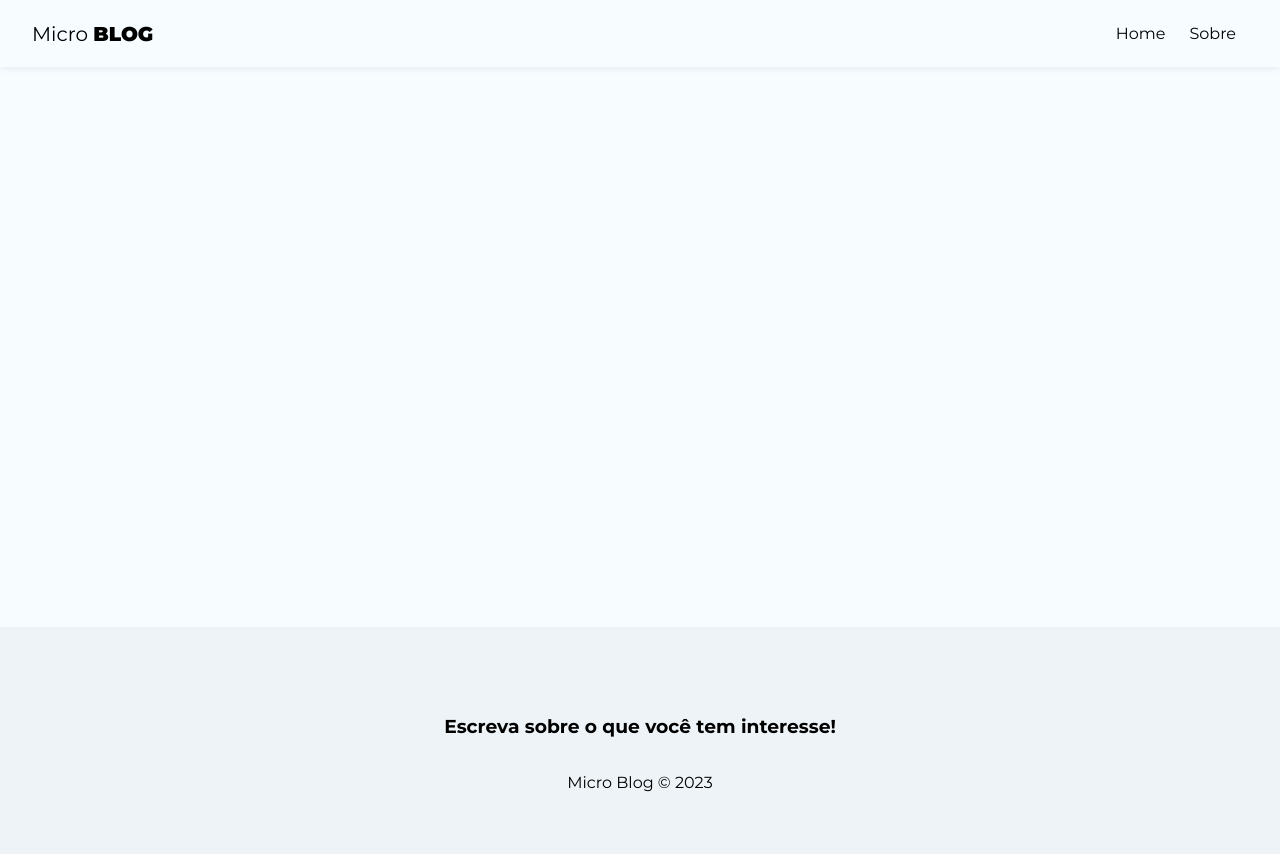
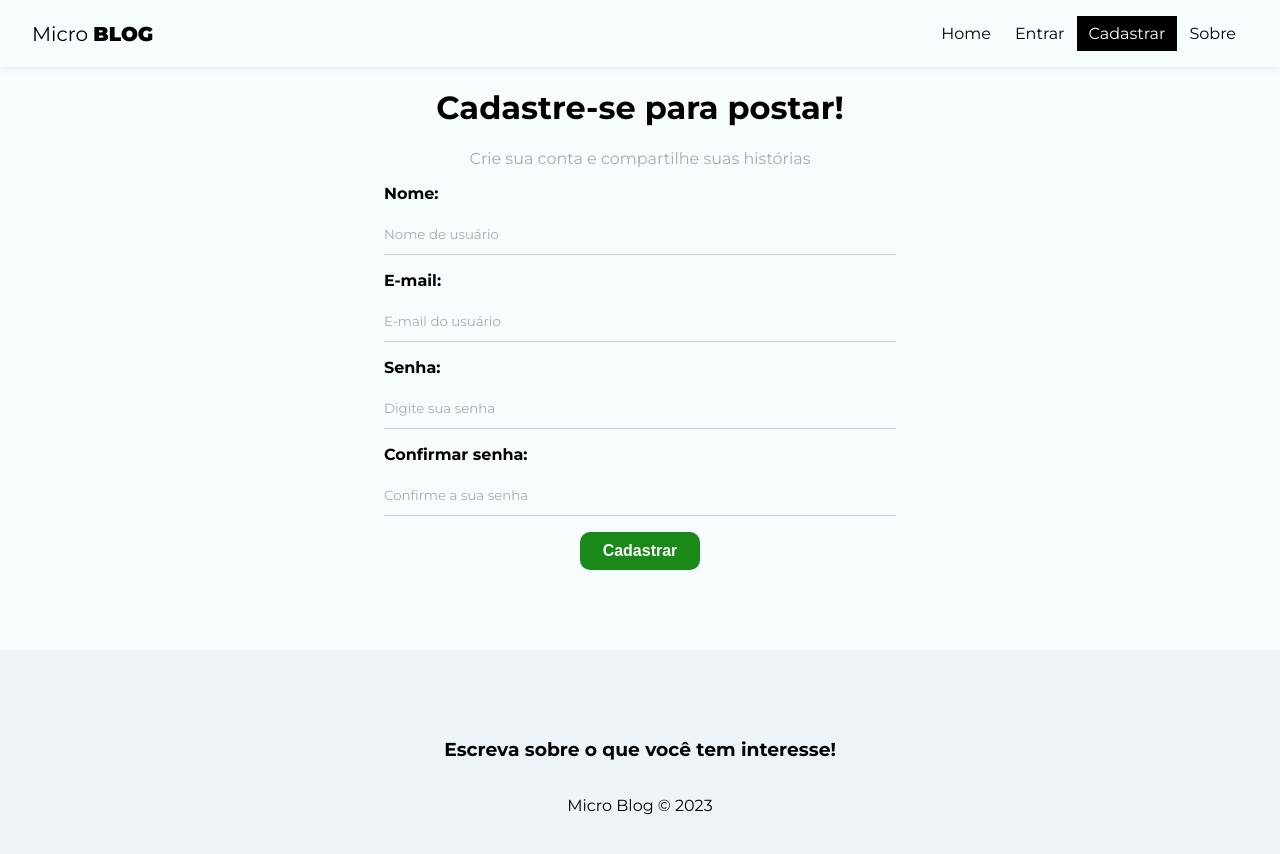
Before and after one commit to Alessandro021/micro-blog, a React (Vite) app: page /register in a window 1280 px wide. Shown: the top 854 px of the page. Built offline with nearby package versions, Linux system fonts and the light colour scheme.

Commit message:
configurando a tela de login

```diff
--- a/src/App.jsx
+++ b/src/App.jsx
@@ -4,6 +4,8 @@ import Home from "./pages/Home/Home";
 import About from "./pages/About/About";
 import Navbar from "./components/NavBar/NavBar";
 import Footer from "./components/Footer/Footer";
+import Login from "./pages/Login/Login";
+import Register from "./pages/Register/Register";
 
 function App() {
     return (
@@ -14,6 +16,8 @@ function App() {
                     <Routes>
                         <Route path="/"  element={<Home />} />
                         <Route path="/about"  element={<About />} />
+                        <Route path="/login"  element={<Login />} />
+                        <Route path="/register"  element={<Register />} />
                     </Routes>
                 </div>
                 <Footer />
--- a/src/components/Navbar/Navbar.jsx
+++ b/src/components/Navbar/Navbar.jsx
@@ -7,7 +7,10 @@ const Navbar = () => {
             <NavLink className={styles.brand} to="/">Micro <span>Blog</span></NavLink>
             <ul className={styles.links_list}>
                 <li><NavLink className={({isActive}) => ( isActive ? styles.active : "" )} to={"/"}>Home</NavLink></li>
+                <li><NavLink className={({isActive}) => ( isActive ? styles.active : "" )} to={"/login"}>Entrar</NavLink></li>
+                <li><NavLink className={({isActive}) => ( isActive ? styles.active : "" )} to={"/register"}>Cadastrar</NavLink></li>
                 <li><NavLink className={({isActive}) => ( isActive ? styles.active : "" )} to={"/about"}>Sobre</NavLink></li>
+
             </ul>
         </nav>
     );
--- a/src/index.css
+++ b/src/index.css
@@ -9,10 +9,11 @@ body {
 input::placeholder,
 textarea::placeholder {
   font-family: "Montserrat", sans-serif;
+  color: #AAA;
 }
 
-input::focus,
-textarea::focus {
+input:focus,
+textarea:focus {
   outline: none;
 }
 
@@ -32,3 +33,82 @@ a:hover,
 nav button:hover {
   color: #BBB;
 }
+
+/* form styles  */
+
+form {
+  max-width: 40%;
+  margin: 0 auto;
+}
+
+label {
+  display: flex;
+  flex-direction: column;
+  margin-bottom: 16px;
+}
+
+label span {
+  margin-bottom: 12px;
+  font-weight: bold;
+  text-align: left;
+}
+
+input,
+textarea {
+  box-sizing: border-box;
+  border: none;
+  border-bottom: 1px solid #CCC;
+  padding: 12px 0;
+  background-color: transparent;
+}
+
+.btn {
+  background-color: #1A8918;
+  color: #FFF;
+  text-align: center;
+  cursor: pointer;
+  border-radius: 10px;
+  width: 120px;
+  font-weight: bold;
+  border: none;
+  padding: 10px 15px;
+  font-size: 16px;
+}
+
+.btn.btn-dark {
+  background-color: #000;
+  border-radius: 0;
+}
+
+.btn.btn-outline {
+  background-color: transparent;
+  border-radius: 0;
+  color: #000;
+  border: 1px solid #000;
+  padding: 7px 30px;
+}
+
+.btn:hover {
+  background-color: #0F730C;
+  color: #FFF;
+}
+
+.btn.btn-outline:hover {
+  background-color: #000;
+}
+
+.btn.btn-danger:hover {
+  background-color: #DC3545;
+}
+
+button[disabled] {
+  background-color: #AAA;
+}
+
+.container .error {
+  color: #721C24;
+  background-color: #F8D7DA;
+  border: 1px solid #F5C6CB;
+  padding: 5px;
+  border-radius: 5px;
+}
--- /dev/null
+++ b/src/pages/Login/Login.jsx
@@ -0,0 +1,11 @@
+import styles from "./Login.module.css";
+
+const Login = () => {
+    return (
+        <div>
+            <h2>Login</h2>
+        </div>
+    );
+};
+
+export default Login;
--- /dev/null
+++ b/src/pages/Register/Register.jsx
@@ -0,0 +1,69 @@
+import styles from "./Register.module.css";
+
+import { useState, useEffect } from "react";
+
+const Register = () => {
+    const [displayName, setDisplayName] = useState("");
+    const [email, setEmail] = useState("");
+    const [password, setPassword] = useState("");
+    const [confirmPassword, setConfirmPassword] = useState("");
+
+    const [error, setError] = useState("");
+
+    const handleSubmit = (evento) => {
+        evento.preventDefault();
+
+
+        setError("");
+
+        const user ={
+            displayName: displayName,
+            email: email,
+            password: password
+        };
+
+        if(password !== confirmPassword) {
+            setError("As senha devem ser iguais!");
+            return;
+        }
+
+        console.log(user);
+
+        setDisplayName("");
+        setEmail("");
+        setPassword("");
+        setConfirmPassword("");
+    };
+    return (
+        <div className={styles.register}>
+            <h1>Cadastre-se para postar! </h1>
+            <p>Crie sua conta e compartilhe suas histórias</p>
+            <form onSubmit={handleSubmit}>
+                <label>
+                    <span>Nome:</span>
+                    <input type="text" name="displayName" value={displayName} onChange={(e) => setDisplayName(e.target.value)} required placeholder="Nome de usuário" />
+                </label>
+
+                <label>
+                    <span>E-mail:</span>
+                    <input type="email" name="email" value={email} onChange={(e) => setEmail(e.target.value)} required placeholder="E-mail do usuário" />
+                </label>
+
+                <label>
+                    <span>Senha:</span>
+                    <input type="password" name="password" value={password} onChange={(e) => setPassword(e.target.value)} required placeholder="Digite sua senha" />
+                </label>
+
+                <label>
+                    <span>Confirmar senha:</span>
+                    <input type="password" name="confirmPassword" value={confirmPassword} onChange={(e) => setConfirmPassword(e.target.value)} required placeholder="Confirme a sua senha" />
+                </label>
+
+                <button className="btn">Cadastrar</button>
+                {error && <p className="error">{error}</p>}
+            </form>
+        </div>
+    );
+};
+
+export default Register;
--- /dev/null
+++ b/src/pages/Register/Register.module.css
@@ -0,0 +1,6 @@
+.register {
+    text-align: center;
+}
+.register p {
+    color: #AAA;
+}
```
Also changed, not shown: src/pages/Login/Login.module.css (added).
